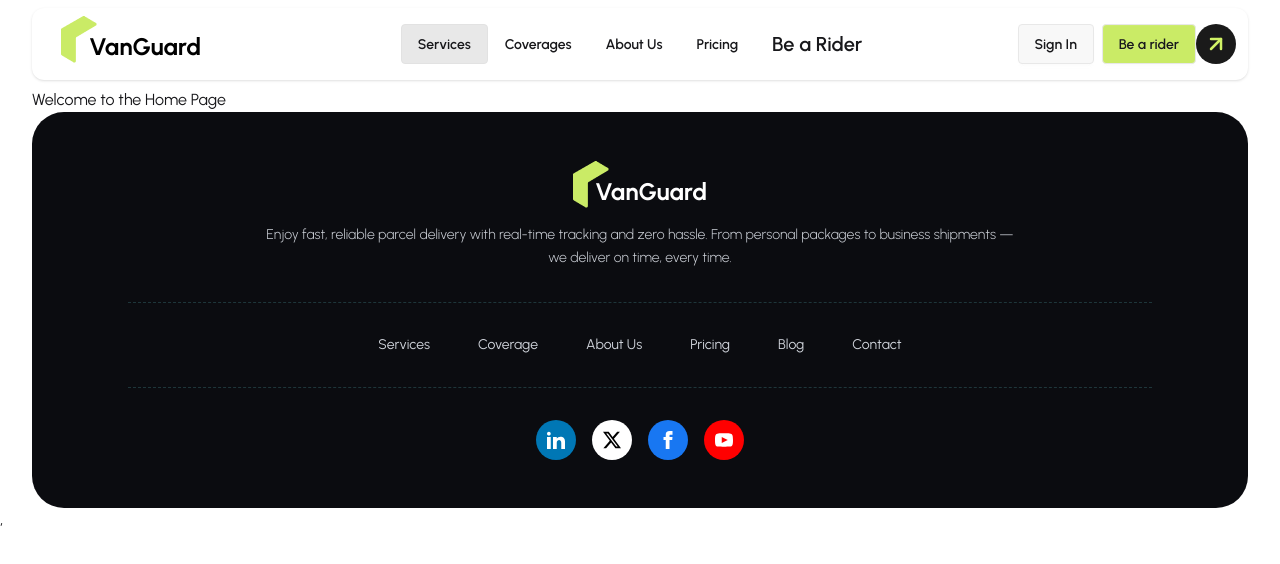
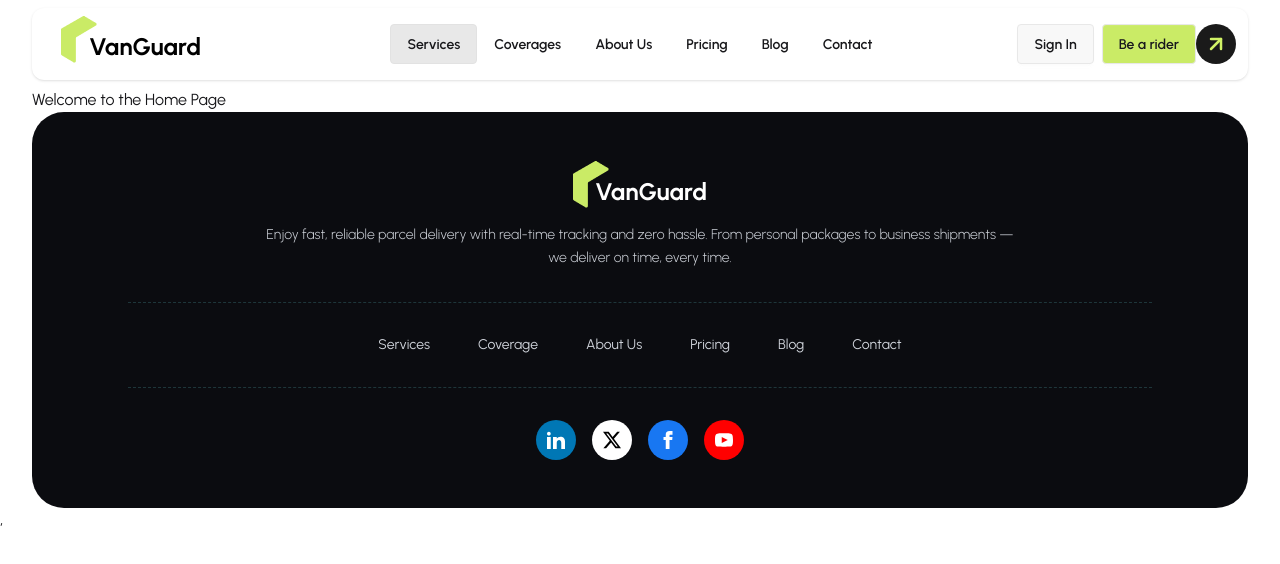
Before and after one commit to jobayer141856/vanguard-web, a React (Vite) app: page / in a window 1280 px wide. Shown: the top 564 px of the page. Built offline with nearby package versions, Linux system fonts and the light colour scheme.

Commit message:
refactor(ui): update navbar navigation links
Replace the "Be a Rider" registration link with "Blog" and "Contact"
navigation items to align with the updated site structure.

```diff
--- a/src/components/navbar/Navbar.jsx
+++ b/src/components/navbar/Navbar.jsx
@@ -17,11 +17,11 @@ const Navbar = () => {
 			<NavLink to="/login" className="btn btn-ghost normal-case">
 				Pricing
 			</NavLink>
-			<NavLink
-				to="/register"
-				className="btn btn-ghost normal-case text-xl"
-			>
-				Be a Rider
+			<NavLink to="/Blog" className="btn btn-ghost normal-case">
+				Blog
+			</NavLink>
+			<NavLink to="/contact" className="btn btn-ghost normal-case">
+				Contact
 			</NavLink>
 		</>
 	);
```
